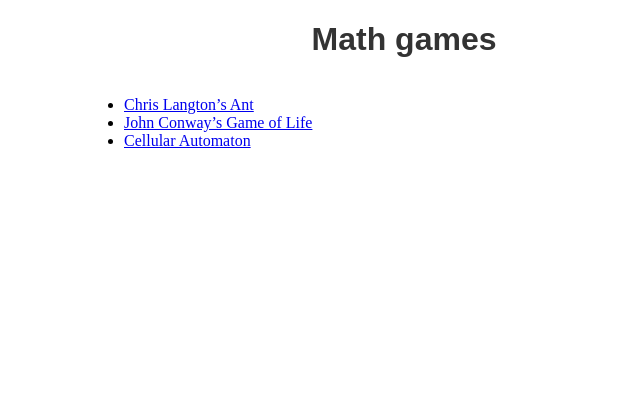
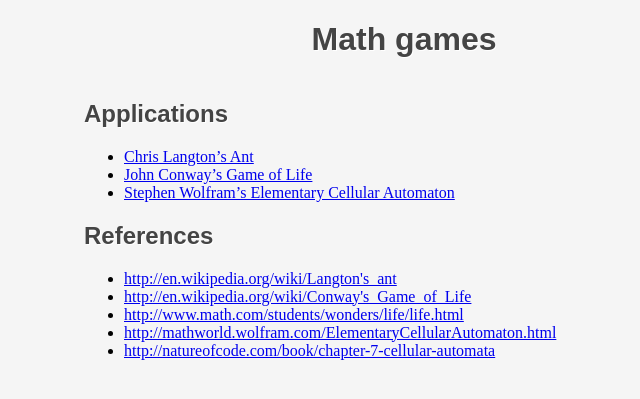
Before and after one commit to siciarek/math-games, a PHP site: page / in a window 1280 px wide. Shown: the top 399 px of the page, without its empty margins (236-876 px from the left). Run offline with PHP 8.4, Linux system fonts and the light colour scheme.

Commit message:
Add references on main page

```diff
--- a/ant.html
+++ b/ant.html
@@ -17,8 +17,8 @@
 <div class="info"></div>
 
 <script src="http://code.jquery.com/jquery.js"></script>
-<script src="games/board.js"></script>
-<script src="games/ant.js"></script>
+<script src="js/board.js"></script>
+<script src="js/ant.js"></script>
 <script>
     var speed = 30;
     var app = null;
--- a/css/board.css
+++ b/css/board.css
@@ -1,11 +1,16 @@
 body {
-    background-color: #FFFFFF
+    background-color: whitesmoke
 }
 
-h1 {
+h1, h2 {
     text-align: center;
     font-family: sans-serif;
-    color: #333333
+    text-shadow: 1px 1px white;
+    color: #444444
+}
+
+h2 {
+    text-align: left;
 }
 
 #board {
@@ -39,7 +44,7 @@ h1 {
     background-color: #000000
 }
 
-/* Cellular Automaton */
+/* Stephen Wolfram’s Cellular Automaton */
 
 #board.ca {
     border: none
--- a/index.html
+++ b/index.html
@@ -11,11 +11,25 @@
 <h1>Math games</h1>
 
 <div id="board" style="width:640px;border:none!important">
+
+    <h2>Applications</h2>
+
     <ul>
         <li><a target="_blank" href="ant.html">Chris Langton’s Ant</a></li>
         <li><a target="_blank" href="life.html">John Conway’s Game of Life</a></li>
-        <li><a target="_blank" href="cellular-automaton.html">Cellular Automaton</a></li>
+        <li><a target="_blank" href="cellular-automaton.html">Stephen Wolfram’s Elementary Cellular Automaton</a></li>
     </ul>
+
+    <h2>References</h2>
+
+    <ul>
+        <li><a target="_blank" href="http://en.wikipedia.org/wiki/Langton%27s_ant">http://en.wikipedia.org/wiki/Langton's_ant</a></li>
+        <li><a target="_blank" href="http://en.wikipedia.org/wiki/Conway%27s_Game_of_Life">http://en.wikipedia.org/wiki/Conway's_Game_of_Life</a></li>
+        <li><a target="_blank" href="http://www.math.com/students/wonders/life/life.html">http://www.math.com/students/wonders/life/life.html</a></li>
+        <li><a target="_blank" href="http://mathworld.wolfram.com/ElementaryCellularAutomaton.html">http://mathworld.wolfram.com/ElementaryCellularAutomaton.html</a></li>
+        <li><a target="_blank" href="http://natureofcode.com/book/chapter-7-cellular-automata">http://natureofcode.com/book/chapter-7-cellular-automata</a></li>
+    </ul>
+
 </div>
 
 </body>
--- a/js/ant.js
+++ b/js/ant.js
@@ -5,7 +5,7 @@
  */
 var Ant = function (board) {
 
-    this.name = 'Langton’s Ant';
+    this.name = 'Chris Langton’s Ant';
     this.steps = 0;
     this.r = 0;
     this.c = 0;
--- a/js/cellular-automaton.js
+++ b/js/cellular-automaton.js
@@ -1,11 +1,11 @@
 /**
- * JavaScript implementation of Cellular Automaton
+ * JavaScript implementation of Stephen Wolfram’s Elementary Cellular Automaton
  *
  * @author Jacek Siciarek <siciarek@gmail.com>
  */
 var CellularAutomaton = function (board, rule) {
 
-    this.name = 'Cellular Automaton';
+    this.name = 'Stephen Wolfram’s Elementary Cellular Automaton';
 
     rule = typeof rule === 'undefined' ? null : rule;
 
@@ -16,7 +16,7 @@ var CellularAutomaton = function (board, rule) {
     this.matrix = [];
     this.slideshow = rule === null;
 
-    this.rule = this.slideshow ? 0 : rule;
+    this.rule = this.slideshow ? 30 : rule;
     this.rules = {};
 
     this.getInfo = function() {
--- a/life.html
+++ b/life.html
@@ -17,8 +17,8 @@
 <div class="info"></div>
 
 <script src="http://code.jquery.com/jquery.js"></script>
-<script src="games/board.js"></script>
-<script src="games/life.js"></script>
+<script src="js/board.js"></script>
+<script src="js/life.js"></script>
 <script>
     var speed = 150;
     var app = null;
```
Also changed, not shown: cellular-automaton.html (+4 -4 lines).
